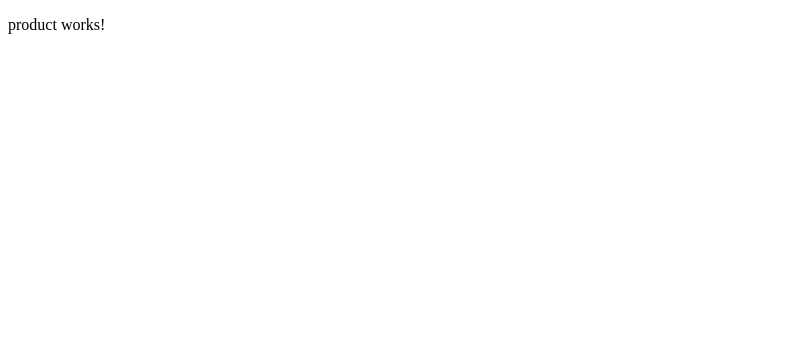
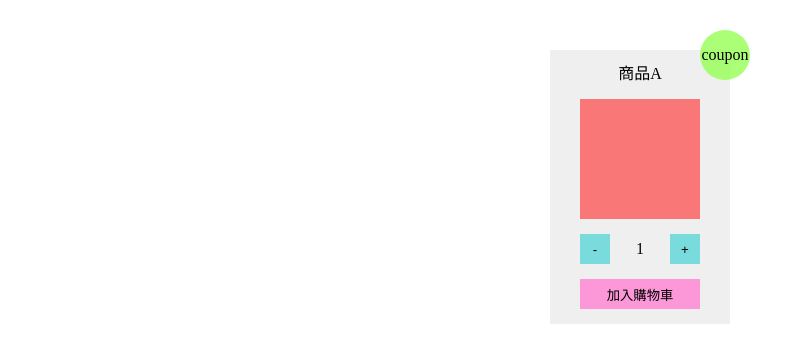
Before and after one commit to jamiechien25/jestTest, an Angular app: page / in a window 1280 px wide. Shown: the top 362 px of the page, without its empty margins (0-805 px from the left). Built offline with nearby package versions, Linux system fonts and the light colour scheme.

Commit message:
product init

```diff
--- a/src/app/product/product/product.component.html
+++ b/src/app/product/product/product.component.html
@@ -1 +1,12 @@
-<p>product works!</p>
+<div class="container">
+  <p class="title">{{title}}</p>
+  <div class="coupon" (click)="getcoupon()">coupon</div>
+  <div class="fakeImg"></div>
+  <div class="button-area">
+    <button (click)="minus()">-</button>
+    <div (ngModel)="productCount" class="number-show">{{productCount}}</div>
+    <button (click)="add()">+</button>
+  </div>
+  <button class="add-button" (click)="addcart()">加入購物車</button>
+
+</div>
--- a/src/app/product/product/product.component.scss
+++ b/src/app/product/product/product.component.scss
@@ -0,0 +1,66 @@
+* {
+  // outline: 1px solid red;
+  border: none;
+}
+
+.container {
+  margin: 0 auto;
+  margin-top: 50px;
+
+  width: 180px;
+  background-color: rgb(239, 239, 239);
+
+  display: flex;
+  flex-direction: column;
+  align-items: center;
+  position: relative;
+}
+
+.title {
+  margin: 10px;
+}
+
+.coupon {
+  width: 50px;
+  height: 50px;
+  background-color: rgba(151, 255, 86, 0.799);
+  border-radius: 50px;
+  text-align: center;
+  line-height: 50px;
+
+  position: absolute;
+  right: 0;
+  translate: 20px -20px;
+}
+
+.fakeImg {
+  width: 120px;
+  height: 120px;
+  background-color: rgba(253, 89, 89, 0.799);
+  margin: 5px;
+}
+
+.button-area {
+  margin: 10px;
+
+  display: flex;
+  align-items: center;
+
+  button {
+    width: 30px;
+    height: 30px;
+    background-color: rgb(122, 219, 221);
+  }
+}
+
+.number-show {
+  width: 60px;
+  text-align: center;
+}
+
+.add-button {
+  width: 120px;
+  height: 30px;
+  margin: 5px 5px 15px 5px;
+  background-color: rgba(255, 130, 209, 0.799);
+}
--- a/src/app/product/product/product.component.ts
+++ b/src/app/product/product/product.component.ts
@@ -7,4 +7,25 @@ import { Component } from '@angular/core';
 })
 export class ProductComponent {
 
+  title: string = '商品A'
+  productCount: number = 1
+
+  constructor() { }
+
+  addcart(): void {
+
+  }
+
+  add(): void {
+    this.productCount++
+  }
+
+  minus(): void {
+    if (this.productCount > 1) this.productCount--
+  }
+
+  getcoupon(): void {
+
+  }
+
 }
--- a/src/styles.scss
+++ b/src/styles.scss
@@ -1 +1,5 @@
 /* You can add global styles to this file, and also import other style files */
+* {
+  margin: 0;
+  padding: 0;
+}
```
